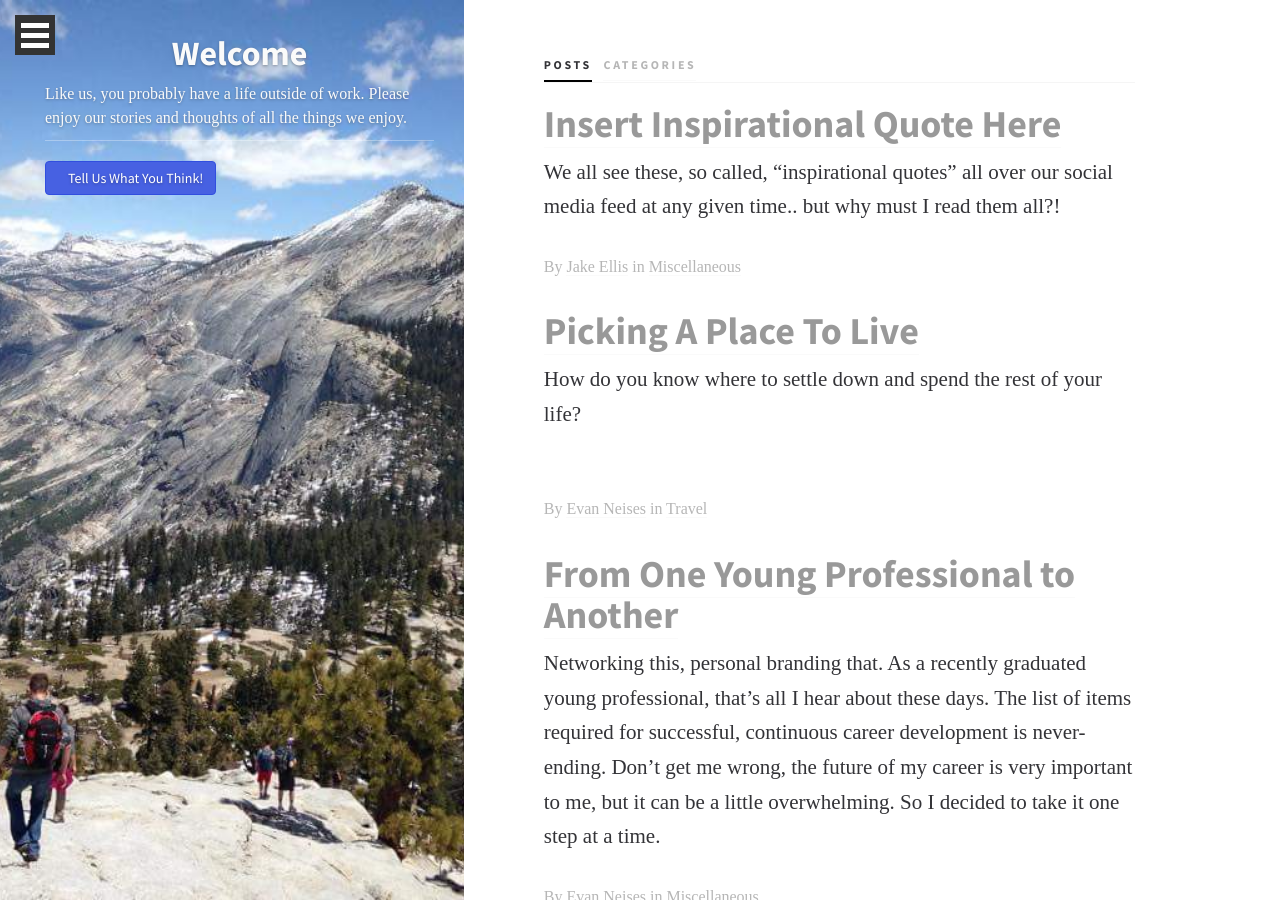
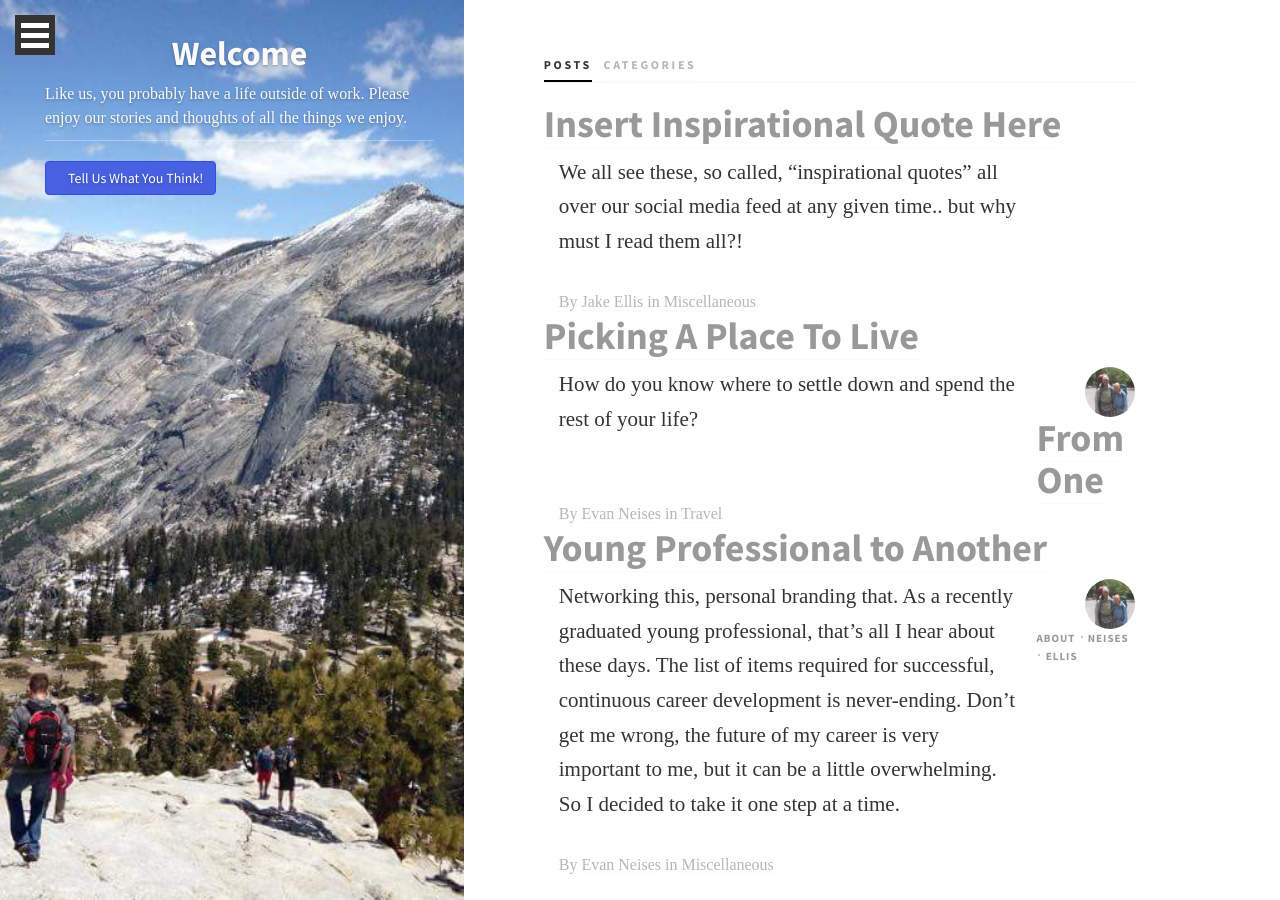
Before and after one commit to EJBlog/EJBlog.github.io, a Jekyll site: the page built from index.html, in a window 1280 px wide. Built offline with Jekyll 4.4.1, drawn with Linux system fonts in a browser that asks for light colours; nearby versions of some CDN libraries; some web fonts are replaced.

Commit message:
Home page author images

```diff
--- a/_layouts/default.html
+++ b/_layouts/default.html
@@ -89,7 +89,7 @@
 
 				<h1><a href="{{ site.baseurl }}{{ post.url }}">{{ post.title }}</a></h1>
 
-	      			<div class="entry">
+	      			<div class="entry col-xs-10">
 				{{ post.excerpt }}
 
 				<p class="meta">
@@ -98,9 +98,17 @@
 				    	{% elsif post.post_author == "Jake Ellis" %}
 				    		By <a href="{{ site.url }}/author_jake.html">{{ post.post_author }}</a> in <a href="{{ site.url }}/{{ post.post_category_link }}.html">{{ post.post_category }}</a>
 				    	{% else %}
-				    		By <a href="{{ site.url }}/guest_authors.html">Guest Author</a> in <a href="{{ site.url }}/{{ post.post_category_link }}.html">{{ post.post_category }}</a>
+				    		By <a href="{{ site.url }}/guest_authors.html">Guest Author</a> in <a href="{{ site.url }}/{{ post.post_category_link }}e.html">{{ post.post_category }}</a>
 				    	{% endif %}
-		      			</div>
+		      		</div>
+					<div class="col-xs-2 no-gutter">
+						{% if post.post_author == "Evan Neises"}
+						<img src="{{ site.url }}/img/surfing.jpg" class="user-icon" alt="user-image">
+						{% elsif post.post_author == "Jake Ellis" %}
+						<img src="{{ site.url }}/img/jake_rach_yosemite.jpg" class="user-icon" alt="user-image">
+						{% endif %}
+					</div>
+
 				</p>
 
 			{% endfor %}
```
